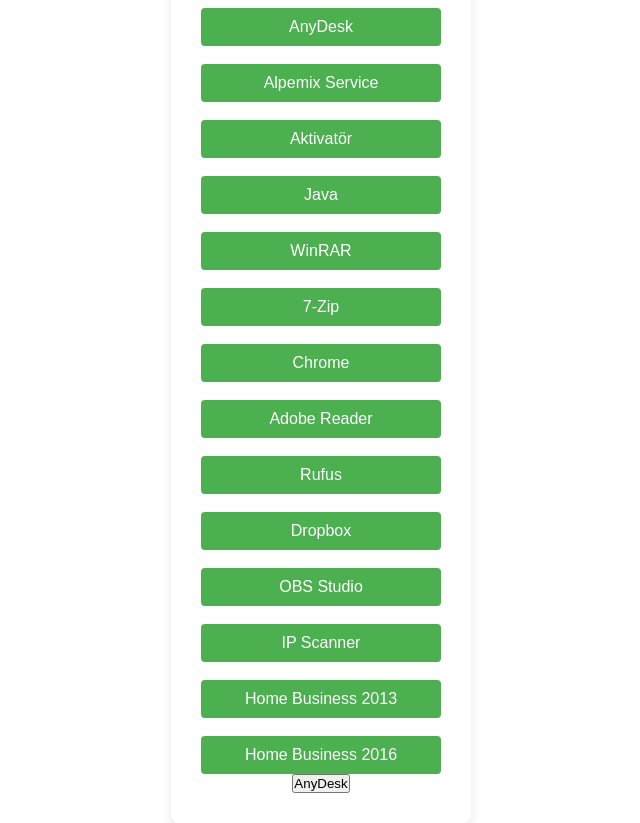
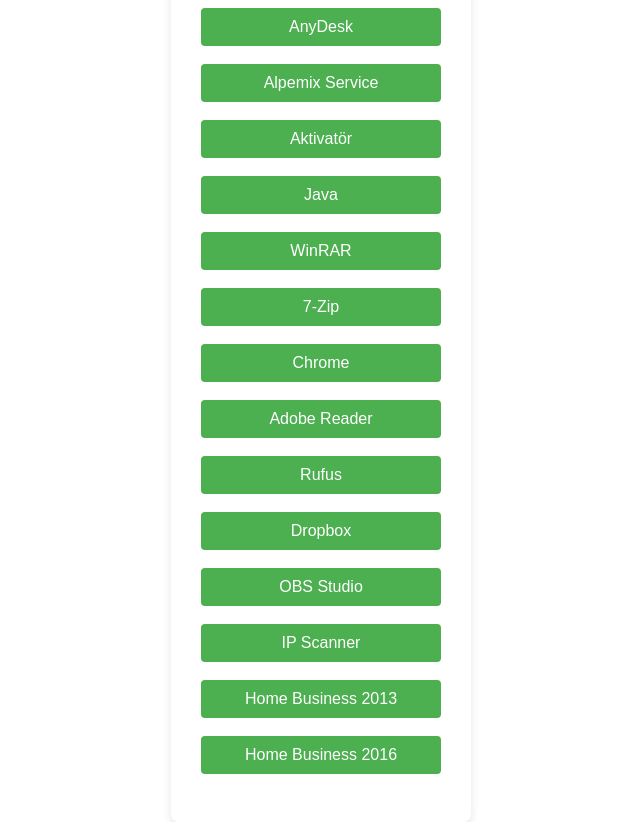
Before and after one commit to ymehmetali/webtransferdemo.github.io, a plain HTML site: page home_page.html in a window 1280 px wide. Shown: the whole page, without its empty margins (319-959 px from the left). Drawn offline with Linux system fonts and the light colour scheme.

Commit message:
Update home_page.html

```diff
--- a/home_page.html
+++ b/home_page.html
@@ -64,9 +64,6 @@
             <a href="https://www.dropbox.com/scl/fi/3m26a2vryz2aj5d6bw9pa/HomeBusiness2013.7z?rlkey=avnn689kz6l1inafkdu2bw5si&st=0jlfcr5t&dl=1" class="button-link">
                 <button type="submit">Home Business 2016</button>
             </a>
-        </div>
-    <div class="right">
-            <a href="https://www.dropbox.com/scl/fi/2sm20dduus8if2isq7a4c/AnyDesk.7z?rlkey=wm6vwxf6qnvkbgrxzc2yxmvs8&st=1feptfpg&dl=1" class="button-link">
-                <button type="submit">AnyDesk</button>
+            <div>&nbsp;</div>
 </body>
 </html>
```
